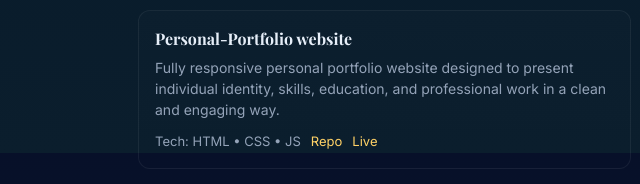
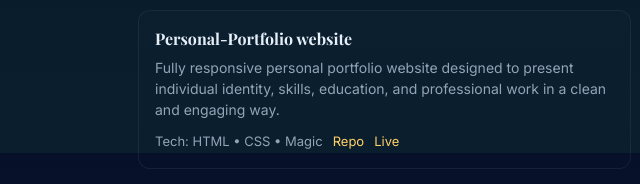
Before and after one commit to mayank-kumar-2008/Portfolio, a plain HTML site: page index.html in a window 1280 px wide. Shown: the part 1447-1631 px from the top of the page, 0-640 px from the left. Drawn offline with nearby package versions, Linux system fonts and the light colour scheme.

Commit message:
Update index.html

```diff
--- a/index.html
+++ b/index.html
@@ -150,7 +150,7 @@ Bal Bhavan Public School
           <h4>Personal-Portfolio website</h4>
           <p>Fully responsive personal portfolio website designed to present individual identity, skills, education, and professional work in a clean and engaging way.</p>
                     <div class="meta small">
-            <span>Tech: HTML • CSS • JS</span>
+            <span>Tech: HTML • CSS • Magic</span>
             <a href="https://github.com/mayank-kumar-2008/Portfolio/blob/main/index.html">Repo</a>
             <a href="#">Live</a>
           </div>
```
